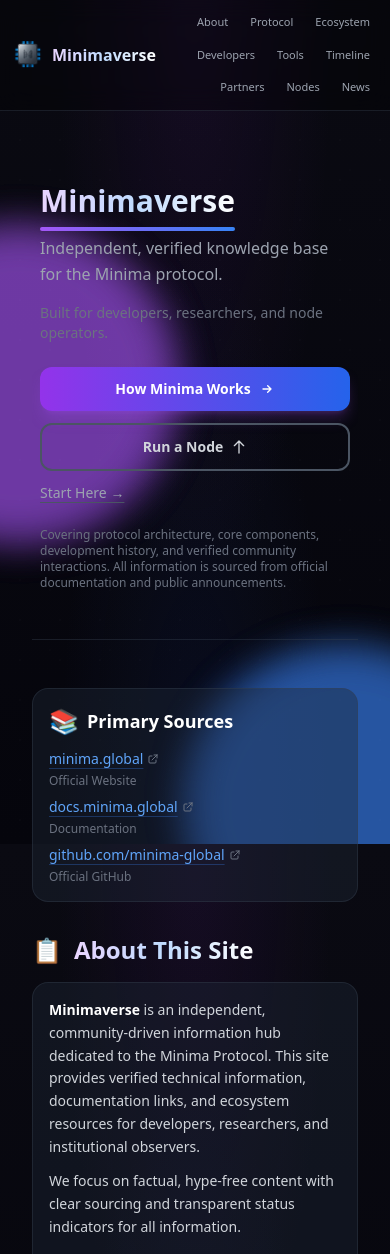
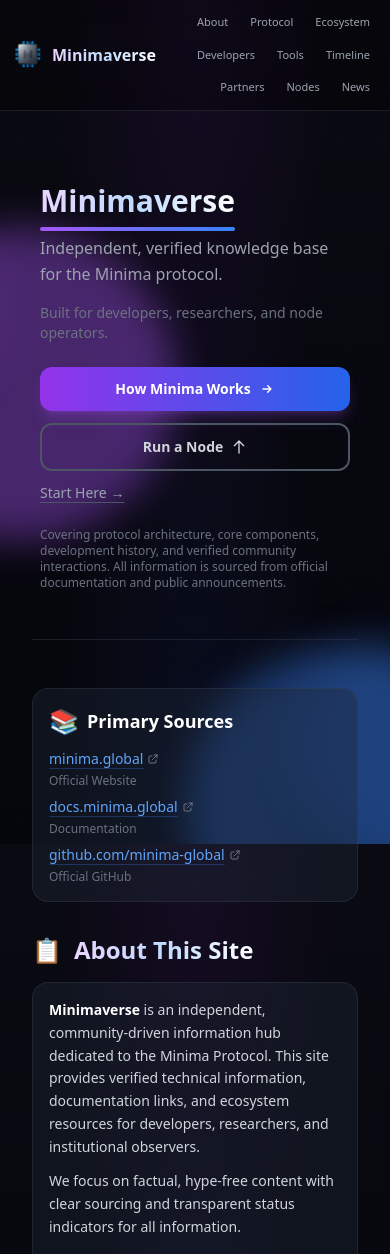
Before and after one commit to KuA1bo/minimaverse-site, a Next.js app: page / in a window 390 px wide. Shown: the top 1254 px of the page. Built offline with nearby package versions, Linux system fonts and the light colour scheme.

Commit message:
fix: improve mobile orb visibility (left orb offset) & polish layout

```diff
--- a/src/app/layout.tsx
+++ b/src/app/layout.tsx
@@ -1,7 +1,6 @@
 // src/app/layout.tsx
 // Root layout component for Minimaverse - Next.js App Router
-// Updated: Economy mode opt-in logic, fixed relative imports
-// Note: All comments in English only
+// Fixed: Left orb pushed further off-screen on mobile to avoid glare
 
 import './globals.css';
 import Link from 'next/link';
@@ -53,12 +52,23 @@ export const viewport: Viewport = {
 
 const BackgroundOrbs = () => (
   <div className="fixed inset-0 overflow-hidden pointer-events-none z-0">
+    {/* Orb 1 - Purple (top-left) */}
+    {/* Mobile: Pushed further left (-left-48) and smaller (w-48) to avoid glare */}
     <div
-      className="absolute top-1/4 -left-32 w-80 h-80 bg-purple-500/40 rounded-full blur-2xl animate-float-slow will-change-transform transform-gpu"
+      className="orb-breathing absolute top-1/4 -left-48 sm:-left-32
+                 w-48 h-48 sm:w-80 sm:h-80
+                 bg-purple-500/10 sm:bg-purple-500/40
+                 blur-xl sm:blur-2xl
+                 rounded-full"
       aria-hidden="true"
     />
+
+    {/* Orb 2 - Blue (bottom-right) - UNCHANGED */}
     <div
-      className="absolute top-3/4 -right-32 w-80 h-80 bg-blue-500/40 rounded-full blur-2xl animate-float-slower will-change-transform transform-gpu"
+      className="orb-breathing absolute top-3/4 -right-32
+                 sm:w-80 sm:h-80 sm:bg-blue-500/40 sm:blur-2xl
+                 w-56 h-56 bg-blue-500/15 blur-xl
+                 rounded-full"
       aria-hidden="true"
     />
   </div>
```
